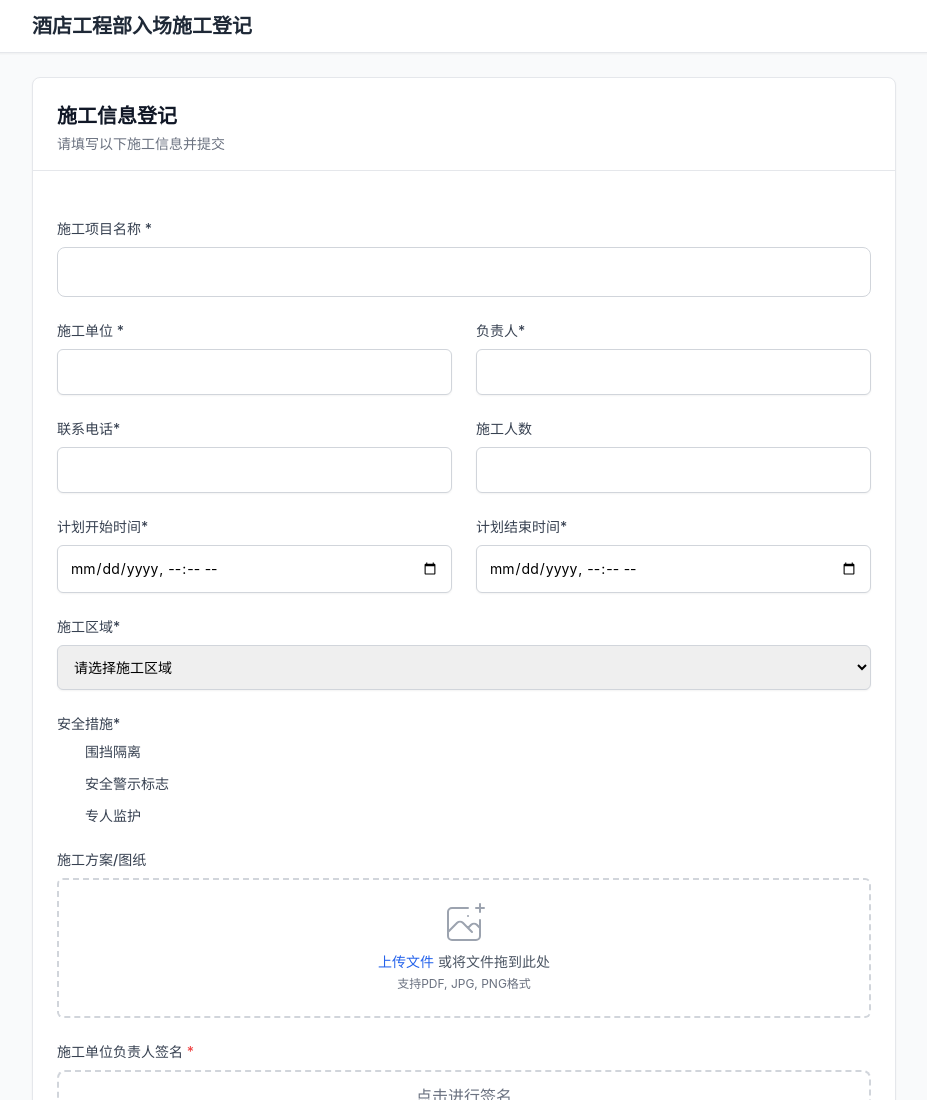
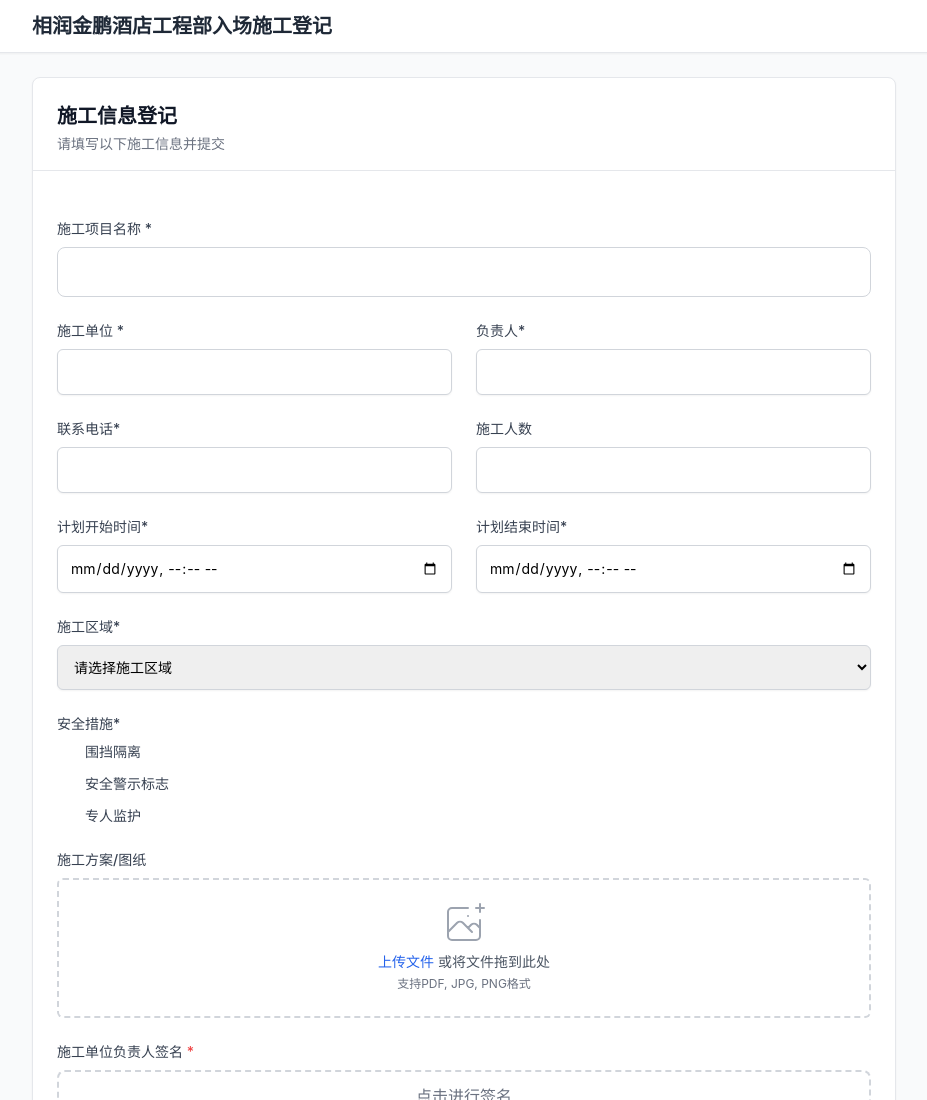
Before and after one commit to junweiin/junweiin, a plain HTML site: page construction.html in a window 1280 px wide. Shown: the top 1100 px of the page, without its empty margins (176-1103 px from the left). Drawn offline with nearby package versions, Linux system fonts and the light colour scheme.

Commit message:
feat(construction): 更新酒店工程部入场施工登记标题
- 在标题中添加了"相润金鹏"酒店名称，使页面标题更加具体和明确

```diff
--- a/construction.html
+++ b/construction.html
@@ -168,7 +168,7 @@
 <body class="bg-gray-50 min-h-screen">
     <nav class="bg-white shadow-sm border-b border-gray-200 sticky top-0 z-40">
         <div class="max-w-4xl mx-auto px-4 py-3">
-            <h1 class="text-xl font-semibold text-gray-800">酒店工程部入场施工登记</h1>
+            <h1 class="text-xl font-semibold text-gray-800">相润金鹏酒店工程部入场施工登记</h1>
         </div>
     </nav>
 
```
